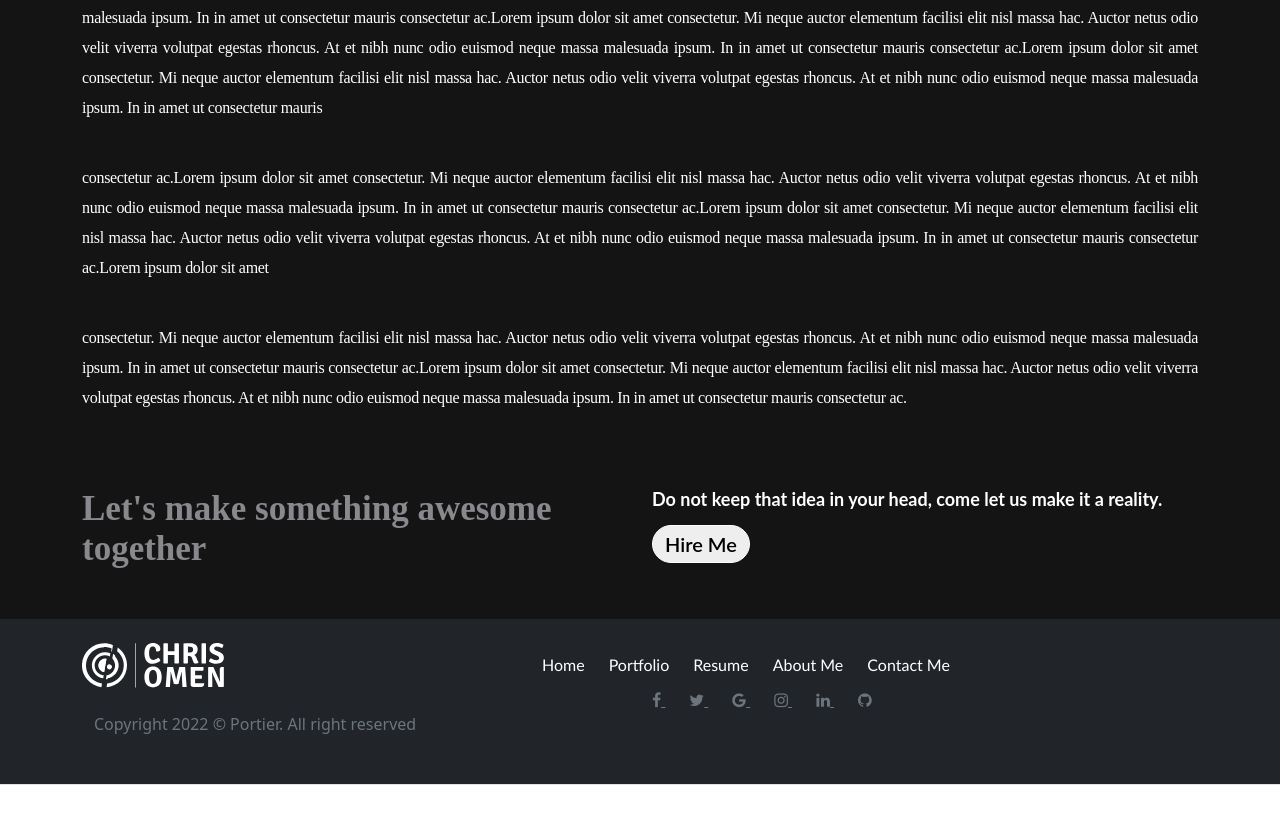
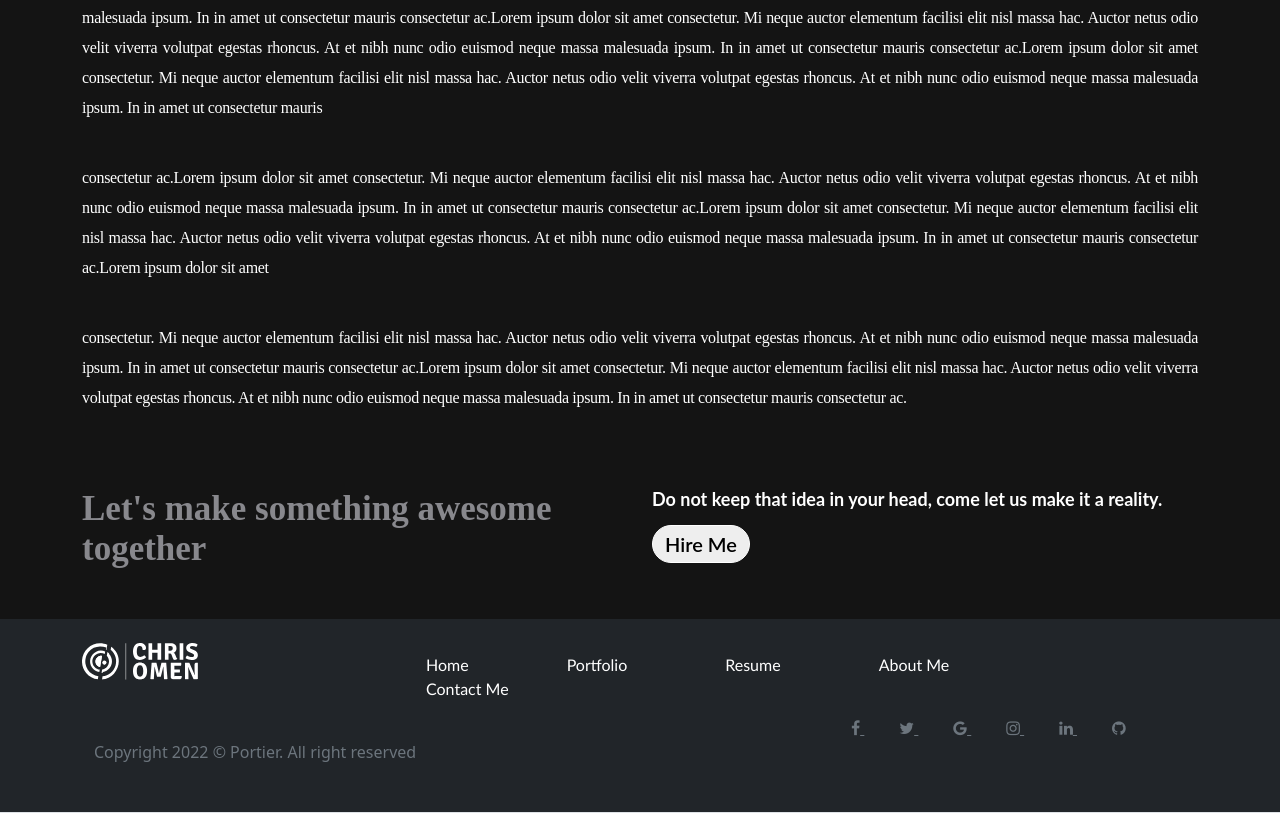
Before and after one commit to sparkybug/Chris-Portfolio, a plain HTML site: page about.html in a window 1280 px wide. Shown: the part 432-1245 px from the top of the page. Before the commit the page ends 1217 px from the top, so only its background shows below. Drawn offline with nearby package versions, Linux system fonts and the light colour scheme.

Commit message:
resolving issues

```diff
--- a/about.html
+++ b/about.html
@@ -119,31 +119,31 @@
               <div class="container">
                   <div class="row" id="box">
                       <!-- Left -->
-                      <div class="col-lg-4 col-xs-12 me-5 d-md-block d-sm-block d-lg-block">
+                      <div class="col-lg-2 col-xs-12 me-5 d-md-block d-sm-block d-lg-block">
                           <a><img src="imgs/Asset 21.svg"></a>
                       </div>
                       <!-- Left -->
 
-                      <div class="col-lg-6 col-xs-12 d-md-block d-sm-block d-lg-block" id="blist">
+                      <div class="col-lg-9 col-xs-12 d-md-block d-sm-block d-lg-block" id="blist">
                           <ul class="ms-auto mb-2 mb-lg-0">
 
-                              <li class="nav-item me-4">
+                              <li class="nav-item me-4 space">
                                 <a class="nav-link" aria-current="page" href="index.html">Home</a>
                               </li>
 
-                              <li class="nav-item me-4">
+                              <li class="nav-item me-4 space">
                                 <a class="nav-link" href="portfolio.html">Portfolio</a>
                               </li>
 
-                              <li class="nav-item me-4">
+                              <li class="nav-item me-4 space">
                                 <a class="nav-link" href="resume.html">Resume</a>
                               </li>
 
-                              <li class="nav-item me-4">
+                              <li class="nav-item me-4 space">
                                 <a class="nav-link" href="about.html">About Me</a>
                               </li>
 
-                              <li class="nav-item me-4">
+                              <li class="nav-item me-4 space">
                                 <a class="nav-link" href="contact.html">Contact Me</a>
                               </li>
 
@@ -151,30 +151,30 @@
                       </div>
                   </div>
 
-                  <div class="row">
+                  <div class="row foot">
                       <!-- Copyright -->
-                      <div class="col-lg-6 col-xs-12 p-4" id="copyright">
+                      <div class="col-lg-8 col-xs-12 p-4" id="copyright">
                           Copyright 2022 © Portier. All right reserved
                       </div>
                       <!-- Copyright -->
 
-                      <div class="col-lg-6 col-xs-12 float-right">
-                          <a href="" class="me-4 text-reset">
+                      <div class="col-lg-4 col-xs-12 float-right">
+                          <a href="" class="me-4 text-reset pad">
                             <i class="fa fa-facebook-f"></i>
                           </a>
-                          <a href="" class="me-4 text-reset">
+                          <a href="" class="me-4 text-reset pad">
                             <i class="fa fa-twitter"></i>
                           </a>
-                          <a href="" class="me-4 text-reset">
+                          <a href="" class="me-4 text-reset pad">
                             <i class="fa fa-google"></i>
                           </a>
-                          <a href="" class="me-4 text-reset">
+                          <a href="" class="me-4 text-reset pad">
                             <i class="fa fa-instagram"></i>
                           </a>
-                          <a href="" class="me-4 text-reset">
+                          <a href="" class="me-4 text-reset pad">
                             <i class="fa fa-linkedin"></i>
                           </a>
-                          <a href="" class="me-4 text-reset">
+                          <a href="" class="me-4 text-reset pad">
                             <i class="fa fa-github"></i>
                           </a>
                         </div>
--- a/css/about.css
+++ b/css/about.css
@@ -25,7 +25,7 @@ nav {
     z-index: 9;
 } */
 
-nav ul li a {
+.navbar ul li a {
     color: #fff;
     font-size: 16px;
     font-family: 'Trebuchet MS', 'Lucida Sans Unicode', 'Lucida Grande', 'Lucida Sans', Arial, sans-serif;
@@ -33,8 +33,8 @@ nav ul li a {
     /* z-index: 9; */
 }
 
-nav ul li a:hover {
-    color: #1d1c1d;
+.navbar ul li a:hover {
+    color: #D4B877;
 }
 
 .color-me {
@@ -215,9 +215,26 @@ canvas {
 
 #box img {
     /* min-height: 30vh; */
-    max-width: 40% !important;
+    max-width: 70% !important;
     /* max-width: 50px; */
     /* margin-top: 50px; */
+}
+
+.space {
+    padding: 0 0px 0 74px;
+}
+
+.pad {
+    padding: 0 2px 0 2px;
+    margin: 0px -2px 0 7px;
+}
+
+.foot {
+    margin-top: 15px;
+}
+
+.foot a {
+    margin-top: 10px;
 }
 
 @media only screen and (max-width: 600px) {
```
